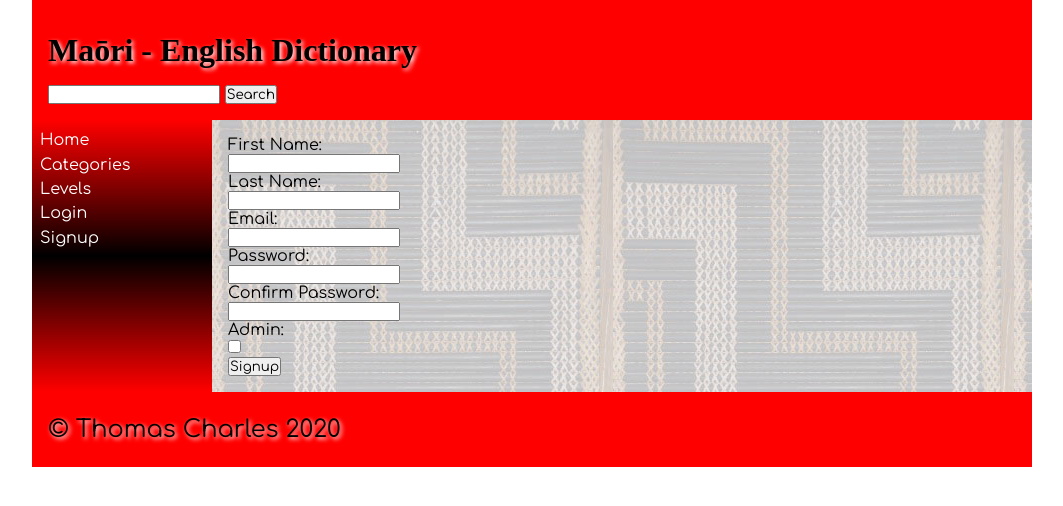
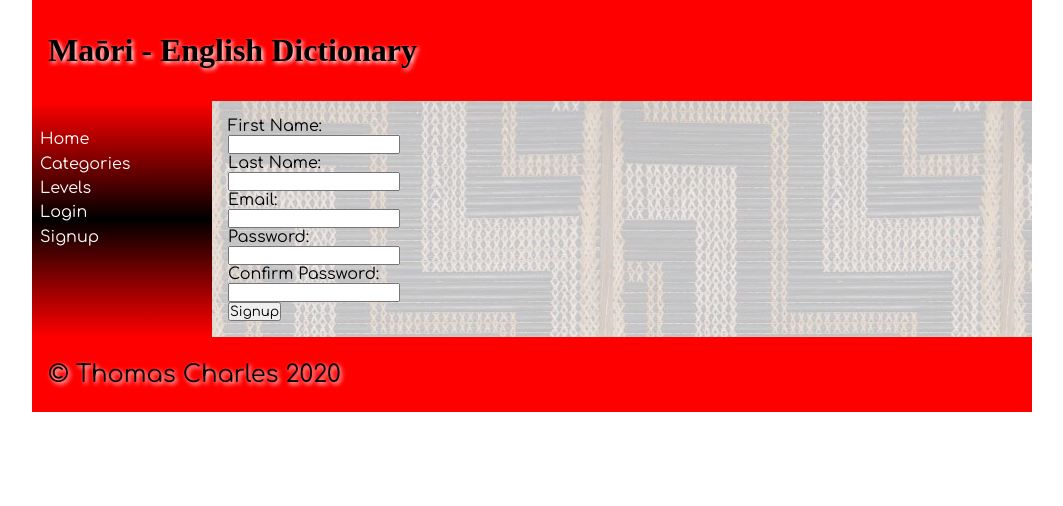
Before and after one commit to WCThomasCharles/April2023-AS91906AS91902-MaoriDictionary, a Flask app: page /signup in a window 1280 px wide. Shown: the top 506 px of the page, without its empty margins (108-1171 px from the left). Run offline with Flask 3, Linux system fonts and the light colour scheme; some web fonts are replaced.

Commit message:
v4.2
resolved conflicts

```diff
--- a/app.py
+++ b/app.py
@@ -87,7 +87,6 @@ def render_signup():  # takes the user to the signup page and gathers their sign
         email = request.form.get('email').lower().strip()
         password = request.form.get('password')
         password2 = request.form.get('password2')
-        admin = request.form.get('admin')
 
         if password != password2:
             return redirect("/signup?error=Passwords+do+not+match")
@@ -96,11 +95,11 @@ def render_signup():  # takes the user to the signup page and gathers their sign
 
         hashed_password = bcrypt.generate_password_hash(password)
         con = create_connection(DATABASE)
-        query = "INSERT INTO users (Firstname, Lastname, Email, Hashpass, Admin) VALUES (?, ?, ?, ?, ?)"
+        query = "INSERT INTO users (Firstname, Lastname, Email, Hashpass) VALUES (?, ?, ?, ?)"
         cur = con.cursor()
 
         try:
-            cur.execute(query, (first_name, last_name, email, hashed_password, admin))
+            cur.execute(query, (first_name, last_name, email, hashed_password))
         except sqlite3.IntegrityError:
             con.close()
             return redirect("/signup?error=Email+is+already+used")
@@ -320,7 +319,7 @@ def render_level(level_id):  # Takes the user to a list of links to words
 def render_entry(word_id):  # # Takes the user to a page for details on a word
     con = create_connection(DATABASE)
     cur = con.cursor()
-    query = "SELECT Maori, English, Category, Definition, Level, Owner, PK, Image " \
+    query = "SELECT Maori, English, Category, Definition, Level, Owner, PK " \
             "FROM words " \
             "Where PK = " + word_id
     cur.execute(query)
@@ -345,20 +344,5 @@ def render_entry(word_id):  # # Takes the user to a page for details on a word
     return render_template('entry.html', passed_data=data, logged_in=is_logged_in())
 
 
-@app.route('/search', methods=['GET', 'Post'])
-def render_search():
-    search = request.form['search']
-    title = "Showing results for "+search
-    query = "SELECT PK, Maori, English " \
-            "FROM words WHERE Maori like ? OR English like ? OR Definition like ? "
-    search = "%" + search + "%"
-    con = create_connection(DATABASE)
-    cur = con.cursor()
-    cur.execute(query, (search, search, search))
-    data = cur.fetchall()
-    con.close()
-    return render_template('href_list.html', passed_data=data, next_step="word", logged_in=is_logged_in(), title=title)
-
-
 if __name__ == '__main__':
     app.run()
--- a/templates/base.html
+++ b/templates/base.html
@@ -14,13 +14,10 @@
 
 		<header>
 			<h1>{% block heading %}{% endblock %}</h1>
-            <form method="POST" action="/search">
-                <input type="text" name="search" id="search">
-                <input type="submit" value="Search">
-            </form>
 		</header>
 
 		<nav>
+            <input type="checkbox" name="drop_down_menu" />
 			<span></span>
 			<span></span>
 			<span></span>
--- a/templates/entry.html
+++ b/templates/entry.html
@@ -6,10 +6,7 @@
 
 {% block main %}
 <h1>{{ passed_data[0] }} - {{ passed_data[1] }}</h1>
-    {% if session.get("admin")%}<a href="/editer/{{ passed_data[6] }}">[edit]</a>{% endif %}
     <h2>Level {{ passed_data[4] }}, {{ passed_data[2] }} category</h2>
     <p><strong>Definition:</strong><br>{{ passed_data[3] }}</p>
-    <div>
-        <img src="/static/images/{{ passed_data[7] }}" onerror="this.oneerror=null;this.src='/static/images/noimage.png'">
-    </div>
+    {% if session.get("admin")%}<p><a href="/editer/{{ passed_data[6] }}">[edit]</a></p>{% endif %}
 {% endblock %}
--- a/templates/signup.html
+++ b/templates/signup.html
@@ -27,10 +27,6 @@
         <div class="form-element"><input type="password" name="password2" id="password2" required></div>
     </div>
     <div class="form-group">
-        <div class="form-label">Admin:</div>
-        <div class="form-element"><input type="checkbox" name="admin" id="admin"></div>
-    </div>
-    <div class="form-group">
         <div class="form-label"></div>
         <div class="form-element"><input type="submit" value="Signup"></div>
     </div>
```
